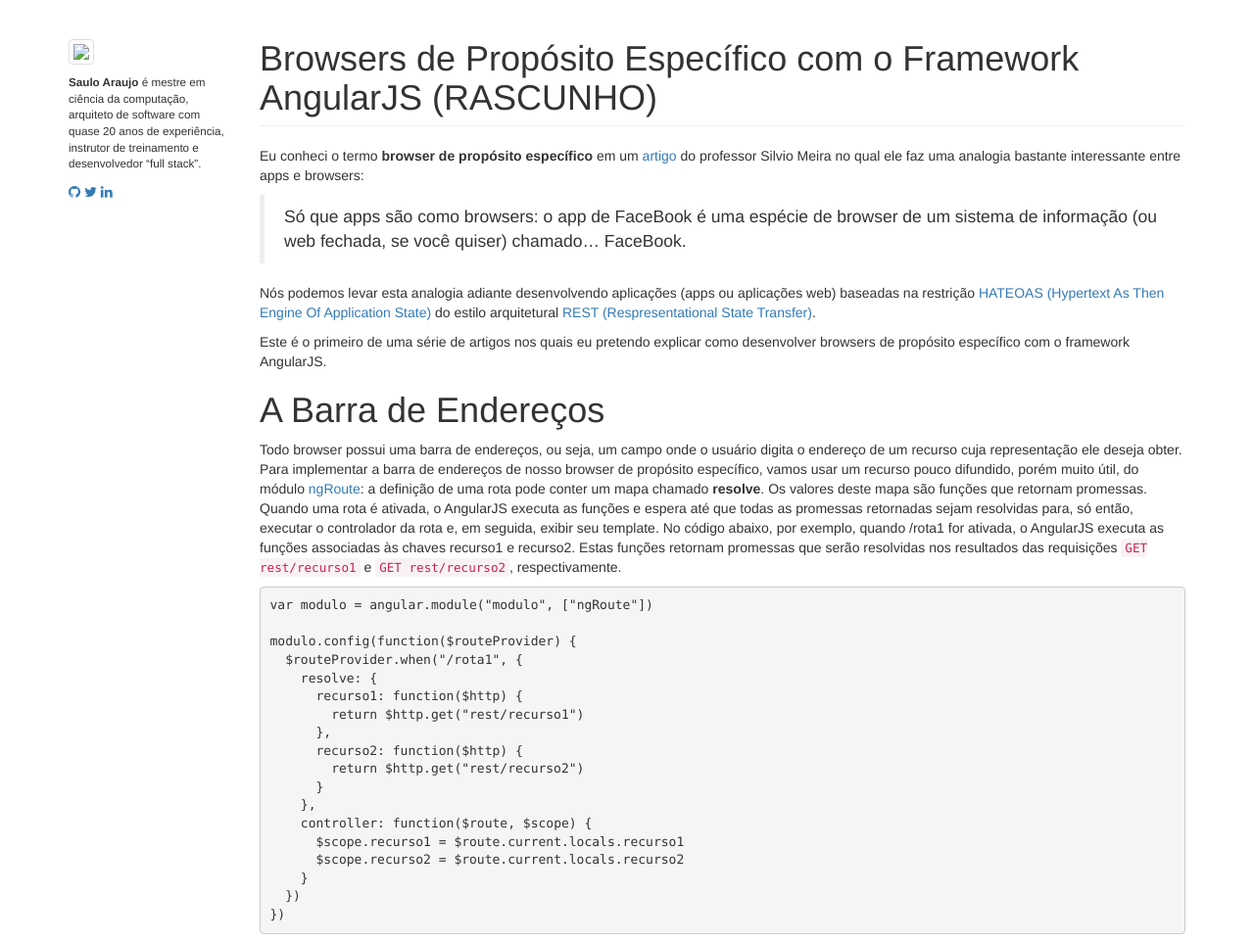
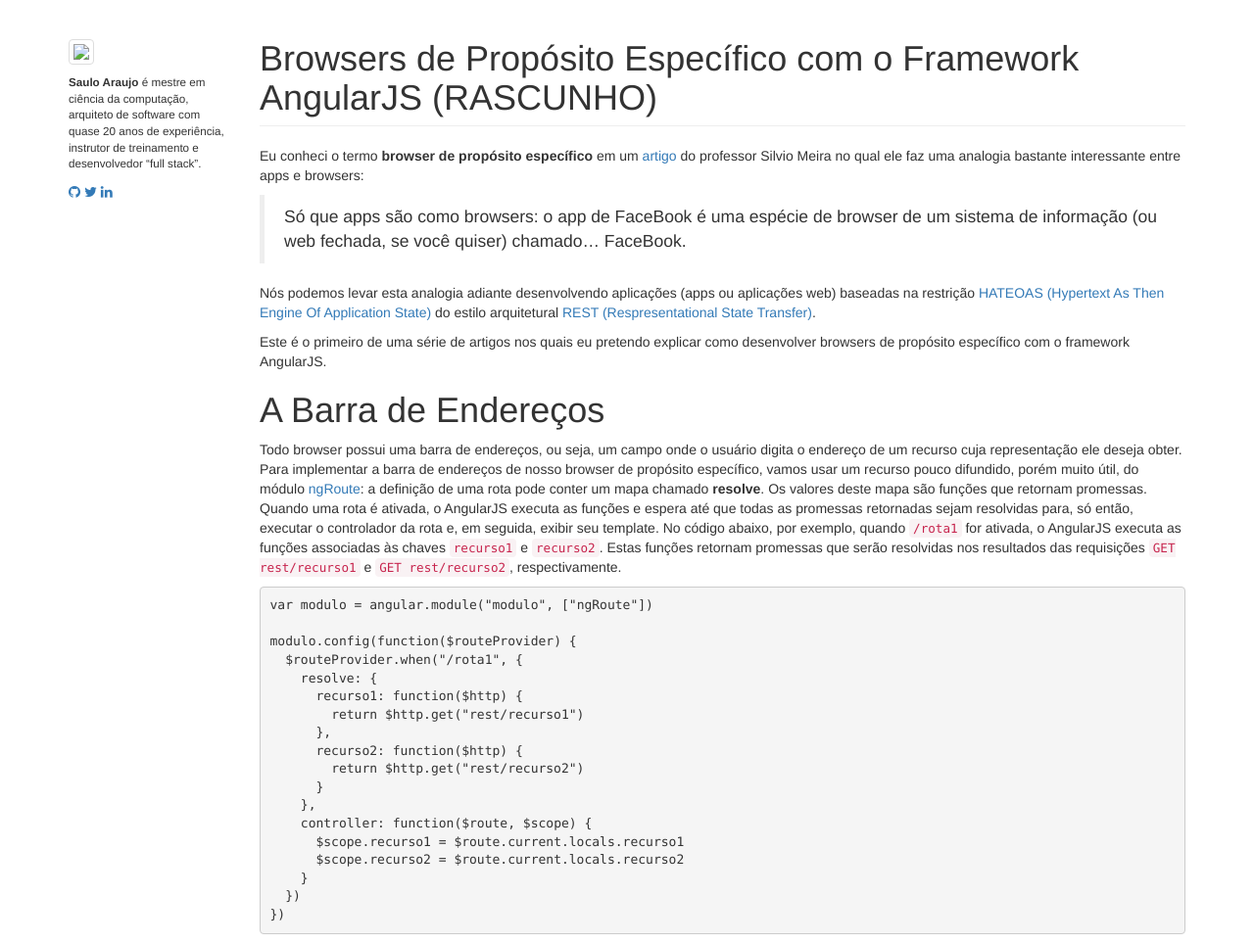
Before and after one commit to saulo2/saulo2.github.io, a Jekyll site: the page built from _posts/2016-05-05-browsers-de-proposito-especifico.md, in a window 1280 px wide. Shown: the whole page at 98% size. Built offline with Jekyll 4.4.1, drawn with Linux system fonts in a browser that asks for light colours; nearby versions of some CDN libraries.

```diff
--- a/_posts/2016-05-05-browsers-de-proposito-especifico.md
+++ b/_posts/2016-05-05-browsers-de-proposito-especifico.md
@@ -11,7 +11,7 @@ Nós podemos levar esta analogia adiante desenvolvendo aplicações (apps ou apl
 Este é o primeiro de uma série de artigos nos quais eu pretendo explicar como desenvolver browsers de propósito específico com o framework AngularJS.
 
 # A Barra de Endereços
-Todo browser possui uma barra de endereços, ou seja, um campo onde o usuário digita o endereço de um recurso cuja representação ele deseja obter. Para implementar a barra de endereços de nosso browser de propósito específico, vamos usar um recurso pouco difundido, porém muito útil, do módulo [ngRoute](https://docs.angularjs.org/api/ngRoute): a definição de uma rota pode conter um mapa chamado **resolve**. Os valores deste mapa são funções que retornam promessas. Quando uma rota é ativada, o AngularJS executa as funções e espera até que todas as promessas retornadas sejam resolvidas para, só então, executar o controlador da rota e, em seguida, exibir seu template. No código abaixo, por exemplo, quando /rota1 for ativada, o AngularJS executa as funções associadas às chaves recurso1 e recurso2. Estas funções retornam promessas que serão resolvidas nos resultados das requisições `GET rest/recurso1` e `GET rest/recurso2`, respectivamente.
+Todo browser possui uma barra de endereços, ou seja, um campo onde o usuário digita o endereço de um recurso cuja representação ele deseja obter. Para implementar a barra de endereços de nosso browser de propósito específico, vamos usar um recurso pouco difundido, porém muito útil, do módulo [ngRoute](https://docs.angularjs.org/api/ngRoute): a definição de uma rota pode conter um mapa chamado **resolve**. Os valores deste mapa são funções que retornam promessas. Quando uma rota é ativada, o AngularJS executa as funções e espera até que todas as promessas retornadas sejam resolvidas para, só então, executar o controlador da rota e, em seguida, exibir seu template. No código abaixo, por exemplo, quando `/rota1` for ativada, o AngularJS executa as funções associadas às chaves `recurso1` e `recurso2`. Estas funções retornam promessas que serão resolvidas nos resultados das requisições `GET rest/recurso1` e `GET rest/recurso2`, respectivamente.
 
 {% highlight javascript %}
 var modulo = angular.module("modulo", ["ngRoute"])
```
